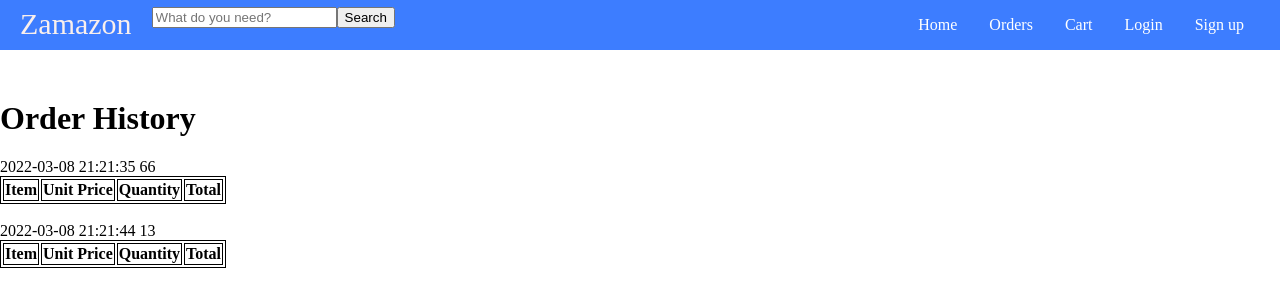
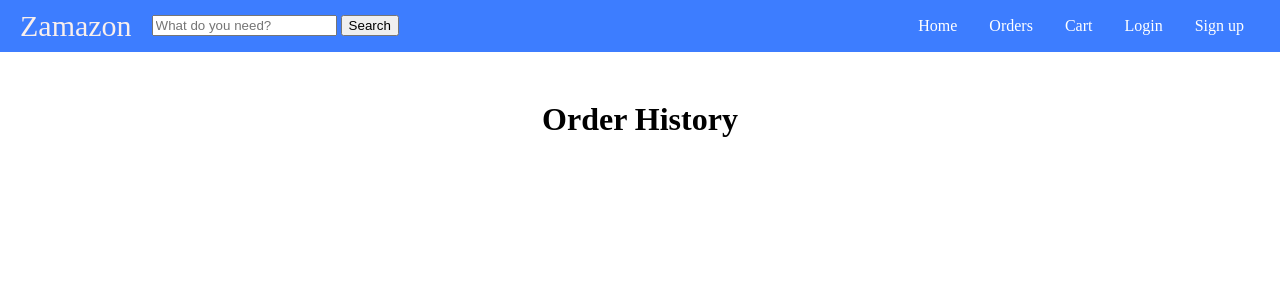
Before and after one commit to xwedea/shopping-cart, a Flask app: page /orders in a window 1280 px wide. Shown: the top 307 px of the page. Run offline with Flask 2, Linux system fonts and the light colour scheme; the visitor is signed in with stand-in values (Sample User, id 1); data comes from the database, SQL or seed files in the repository; lists and menus that the app fills with data are empty.

Commit message:
css orders

```diff
--- a/main.py
+++ b/main.py
@@ -151,6 +151,10 @@ def cart():
 			total = 0
 			cur_time = time.strftime('%Y-%m-%d %H:%M:%S')
 
+			if (not cart.keys()):
+				msg = "Can't checkout empty cart!"
+				return render_template("cart.html", cart=cart, msg=msg)
+
 			for id in cart.keys():
 				cursor.execute("select * from product where id = ?", (id,))
 				product = cursor.fetchone()
@@ -197,6 +201,9 @@ def cart():
 				else: # VALID INPUT
 					cart[id]["quantity"] = new_qty
 					session["cart"] = cart
+		elif request.form["action"] == "delete":
+			session["cart"] = {}
+
 
 	cart = session["cart"]
 
@@ -213,7 +220,7 @@ def orders():
 		email = session["email"]
 		cursor.execute("SELECT * FROM orders JOIN order_product ON orders.order_date = order_product.date_of_order JOIN product ON order_product.product_id = product.id WHERE customer_email=?", (email,))
 		products = cursor.fetchall()
-		cursor.execute("SELECT * FROM orders")
+		cursor.execute("SELECT * FROM orders where customer_email=?", (email,))
 		orders = cursor.fetchall()
 		return render_template("orders.html", products=products, orders=orders)
 	else:
@@ -227,8 +234,12 @@ def logout():
 	connection.row_factory = sqlite3.Row
 	cursor = connection.cursor()
 
+	page = request.form["page"]
 	session.clear()
-	return render_template("login.html")
+	if (page == "login"):
+		return render_template("login.html")
+	elif (page == "signup"):
+		return render_template("signup.html")
 
 if __name__ == '__main__':
     app.run(debug=True)
--- a/static/styles.css
+++ b/static/styles.css
@@ -5,7 +5,6 @@ a {
 	text-decoration: none;
 	color:black
 }
-
 
 .nav {
 	display: flex;
@@ -20,6 +19,8 @@ a {
 .name-and-search {
 	display: flex;
 	flex-direction: row;
+	align-items: center;
+	justify-items: center;
 }
 .brand-name {
 	color: #F9EFED;
@@ -33,7 +34,8 @@ a {
 	text-decoration: none;
 }
 .product-form {
-	display: table;
+	/* display: table; */
+	padding-top: 15px;
 }
 ul.navigations {
 	list-style-type: none;
@@ -56,7 +58,10 @@ ul.navigations {
 	background-color: #3070F0;
 }
 .container {
-	padding: 20px;
+	padding: 5px 50px;
+}
+.container h1 {
+	text-align: center;
 }
 .products {
 	display: grid;
@@ -178,8 +183,20 @@ ul.navigations {
 .cart-container {
 	position: absolute;
 	width: 50%;
-	top: 30%;
+	top: 10%;
 	left: 25%;
+	display: flex;
+	flex-direction: column;
+}
+.cart-container h1 {
+	text-align: center;
+}
+.cart-container form {
+	text-align: center;
+}
+.cart-container span {
+	text-align: center;
+	margin: 10px;
 }
 .cart-container table {
 	width: 100%;
@@ -201,6 +218,29 @@ table, th, td {
   border: 1px solid black;
 }
 
+.orders-container {
+	position: absolute;
+	width: 50%;
+	top: 10%;
+	left: 25%;
+	display: flex;
+	flex-direction: column;
+}
+.orders-container h1 {
+	text-align: center;
+}
+.orders-container table {
+	width: 100%;
+}
+.order-container td {
+	text-align: center;
+}
+.order-header {
+	display: flex;
+	flex-direction: row;
+	justify-content: space-between;
+}
+
 
 .error-container {
 	padding: 50px 50px;
--- a/store_schema.sql
+++ b/store_schema.sql
@@ -51,6 +51,8 @@ VALUES (4323, "chocolate", 2, 10, "food");
 INSERT INTO product (id, name, price, stock, category)
 VALUES (4232, "pasta", 5, 34, "food");
 INSERT INTO product (id, name, price, stock, category)
+VALUES (4231, "chips", 4, 31, "food");
+INSERT INTO product (id, name, price, stock, category)
 VALUES (2145, "cheese", 6, 2, "food");
 INSERT INTO product (id, name, price, stock, category)
 VALUES (5343, "wine", 12, 5, "drinks");
--- a/templates/home.html
+++ b/templates/home.html
@@ -33,6 +33,7 @@
 					<input type="submit" value="Filter">
 				</form>
 			</div>
+			<hr>
 		<div class="products">
 		{% for product in products %}
 		<a href="/product?id={{product['id']}}">
--- a/templates/login.html
+++ b/templates/login.html
@@ -31,6 +31,7 @@
 				<span class="logged_in-text">Logged in as {{session["name"]}}</span>
 				<br><br><br><br>
 				<form action="/logout" method="post">
+					<input type="hidden" name="page" value="login">
 					<input type="submit" value="Logout">
 				</form>
 			{% else %}
--- a/templates/orders.html
+++ b/templates/orders.html
@@ -29,8 +29,8 @@
 			{% for order in orders %}
 					<div class="order-container">
 						<div class="order-header">
-							<span>{{ order['order_date'] }}</span>
-							<span>{{ order['total'] }}</span>
+							<span><b>Total: {{ order['total'] }}</b></span>
+							<span><b>Order Date: {{ order['order_date'] }}</b></span>
 						</div>
 						<table>
 							<tr>
@@ -58,4 +58,6 @@
 
 
 	</body>
+
+
 	</html>
--- a/templates/signup.html
+++ b/templates/signup.html
@@ -31,6 +31,7 @@
 				<span class="signup-text">Logged in as {{session["name"]}}</span>
 				<br><br><br><br>
 				<form action="/logout" method="post">
+					<input type="hidden" name="page" value="signup">
 					<input type="submit" value="Logout">
 				</form>
 			{% else %}
```
Also changed, not shown: templates/cart.html (+7 -4 lines), todo.txt (added, +7 -0 lines), shop.db. Lines whose indentation alone changed are shown as unchanged.
